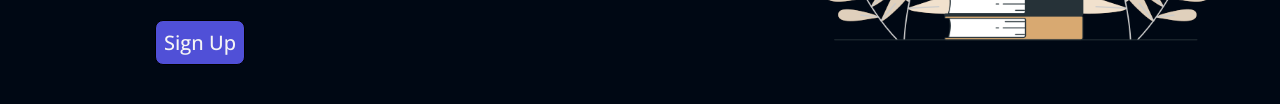
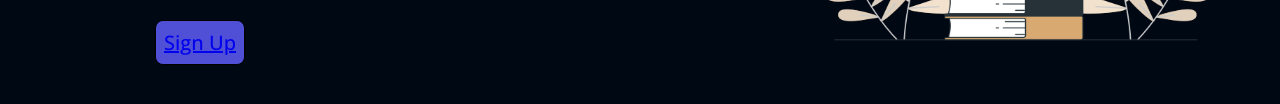
Before and after one commit to yesha211/online-reads, a plain HTML site: page signup.html in a window 1280 px wide. Shown: the part 490-594 px from the top of the page. Drawn offline with nearby package versions, Linux system fonts and the light colour scheme.

Commit message:
onlinereads

```diff
--- a/signup.html
+++ b/signup.html
@@ -59,7 +59,7 @@
 
 
 
-            <button class="btn1" id="btn" ><a href="collection.html"></a>Sign Up</button>
+            <button class="btn1" id="btn" ><a href="collection.html">Sign Up</a></button>
 
         </form>
         <div class="right1">
```
